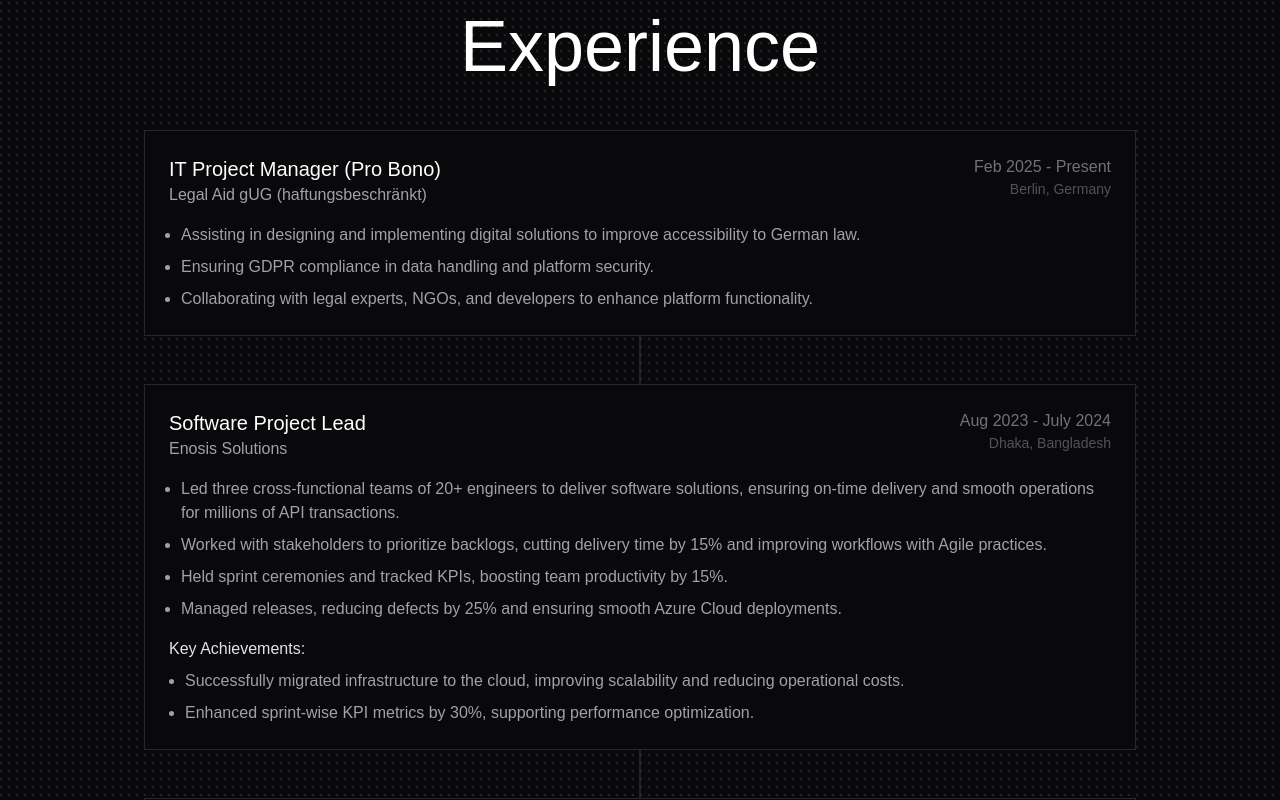
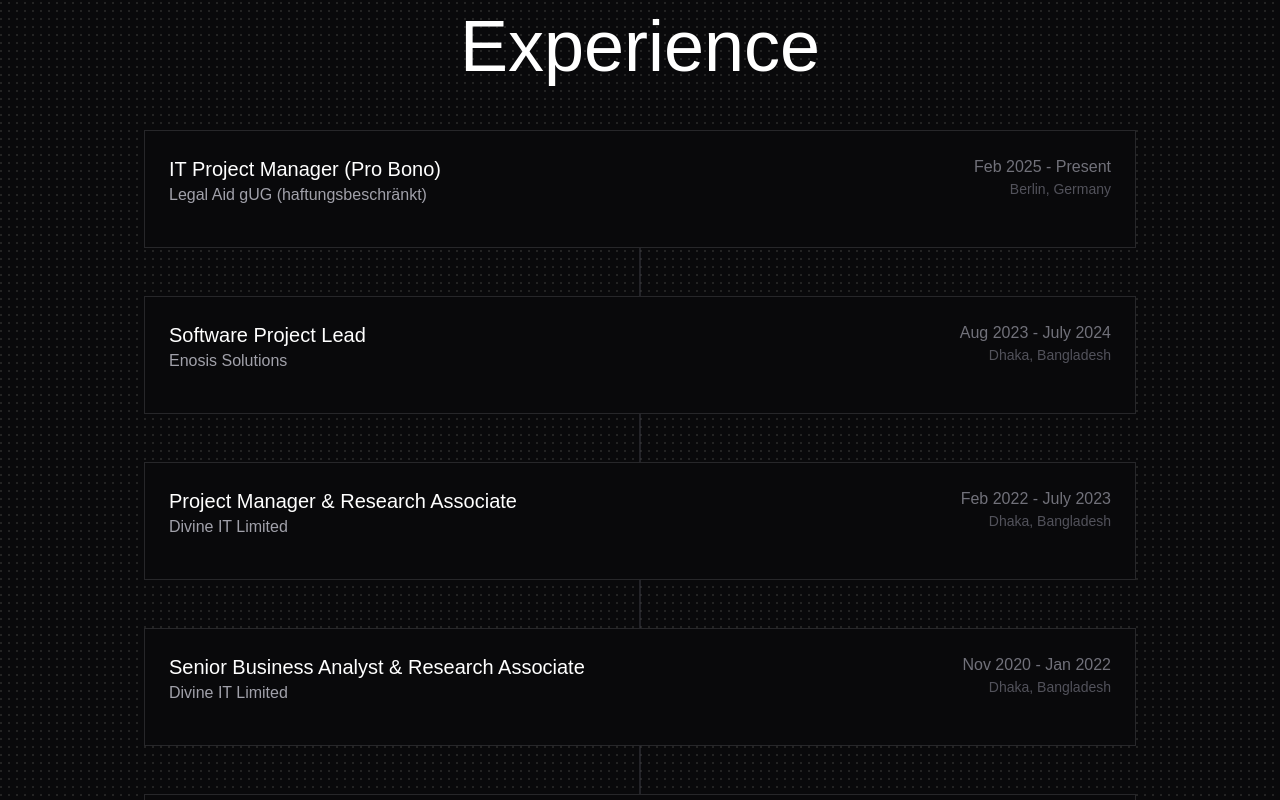
Before and after one commit to fahimshahriyer/fahimshahriyer.online, a Next.js app: page / in a window 1280 px wide. Shown: the part 1160-1960 px from the top of the page. Built offline with nearby package versions, Linux system fonts and the light colour scheme.

Commit message:
Experience Section Simplify

```diff
--- a/src/app/(root)/_landing/experience.tsx
+++ b/src/app/(root)/_landing/experience.tsx
@@ -91,10 +91,10 @@ const ExperienceCard = ({
   title,
   company,
   duration,
-  responsibilities,
+  // responsibilities,
   location,
-  keyAchievements,
-}: Experience) => (
+}: // keyAchievements,
+Experience) => (
   <div className="border border-zinc-800 p-6 bg-background rounded-lg hover:border-zinc-700 transition-colors cursor-pointer mb-8 relative z-10">
     <div className="flex justify-between items-start mb-4">
       <div>
@@ -106,12 +106,12 @@ const ExperienceCard = ({
         <span className="text-zinc-600 text-sm">{location}</span>
       </div>
     </div>
-    <ul className="list-disc pl-3 text-zinc-400 space-y-2">
+    {/* <ul className="list-disc pl-3 text-zinc-400 space-y-2">
       {responsibilities.map((task, index) => (
         <li key={index}>{task}</li>
       ))}
-    </ul>
-    {keyAchievements && keyAchievements.length > 0 && (
+    </ul> */}
+    {/* {keyAchievements && keyAchievements.length > 0 && (
       <div className="mt-4">
         <h4 className="text-zinc-200 font-medium mb-2">Key Achievements:</h4>
         <ul className="list-disc pl-4 text-zinc-400 space-y-2">
@@ -120,7 +120,7 @@ const ExperienceCard = ({
           ))}
         </ul>
       </div>
-    )}
+    )} */}
   </div>
 );
 
```
